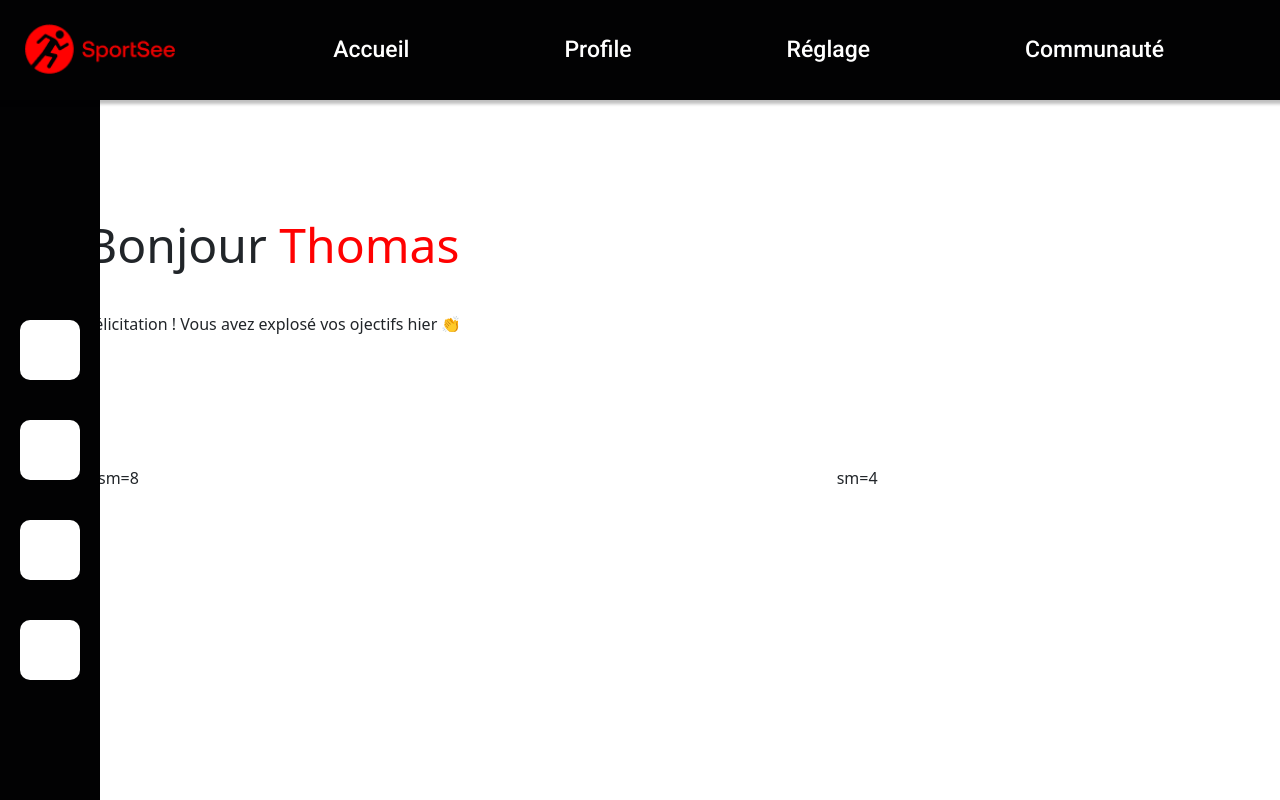
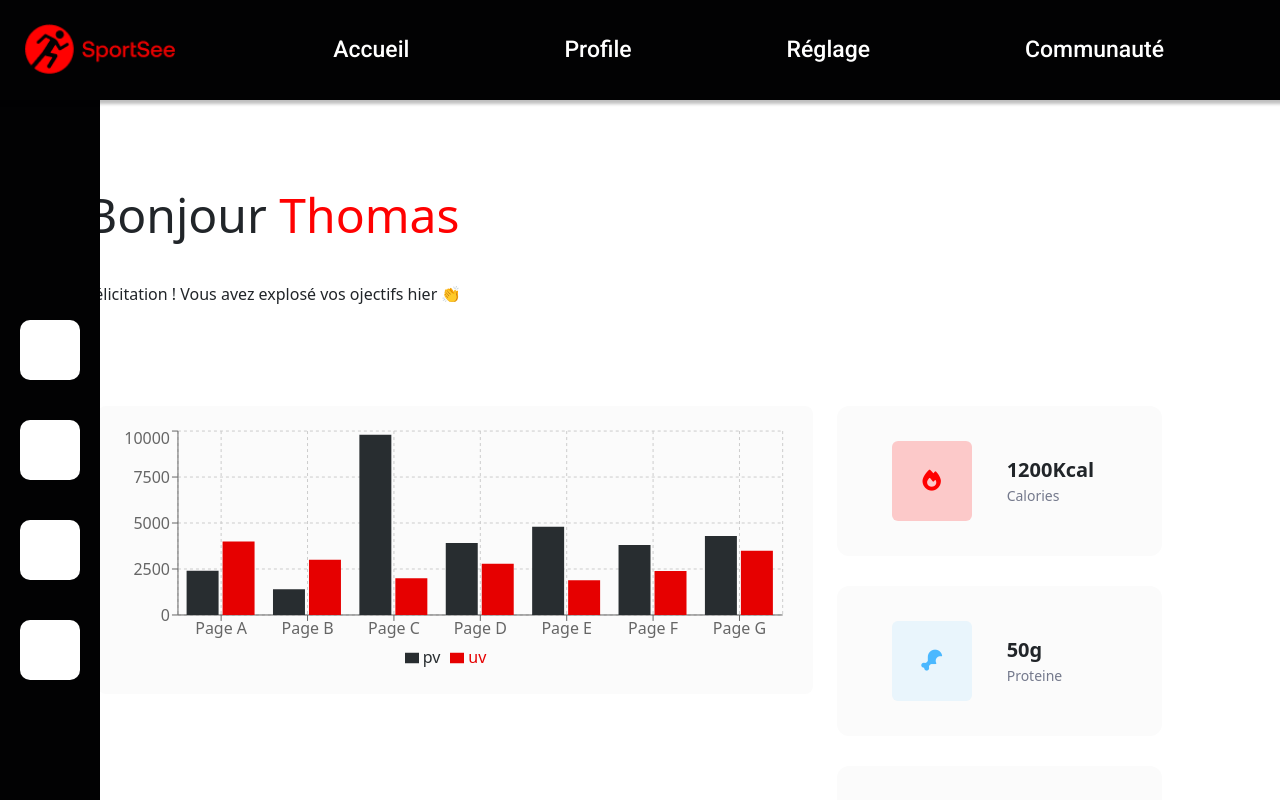
Before and after one commit to METALbrasier2X0/RaphaelArrayago_12_28022022, a React (Create React App) app in the folder sportsee/: page / in a window 1280 px wide. Shown: the top 800 px of the page. Built offline with nearby package versions, Linux system fonts and the light colour scheme.

Commit message:
Ajout des charts et des barres

```diff
--- a/sportsee/public/index.html
+++ b/sportsee/public/index.html
@@ -1,6 +1,7 @@
 <!DOCTYPE html>
 <html lang="en">
   <head>
+    <script src="https://kit.fontawesome.com/c5866b9ccb.js" crossorigin="anonymous"></script>
     <meta charset="utf-8" />
     <link rel="icon" href="%PUBLIC_URL%/favicon.ico" />
     <meta name="viewport" content="width=device-width, initial-scale=1" />
--- /dev/null
+++ b/sportsee/src/Containers/Charts/LineBar.js
@@ -0,0 +1,74 @@
+import React, { PureComponent } from 'react';
+import { BarChart, Bar, Cell, XAxis, YAxis, CartesianGrid, Tooltip, Legend, ResponsiveContainer } from 'recharts';
+
+const data = [
+  {
+    name: 'Page A',
+    uv: 4000,
+    pv: 2400,
+    amt: 2400,
+  },
+  {
+    name: 'Page B',
+    uv: 3000,
+    pv: 1398,
+    amt: 2210,
+  },
+  {
+    name: 'Page C',
+    uv: 2000,
+    pv: 9800,
+    amt: 2290,
+  },
+  {
+    name: 'Page D',
+    uv: 2780,
+    pv: 3908,
+    amt: 2000,
+  },
+  {
+    name: 'Page E',
+    uv: 1890,
+    pv: 4800,
+    amt: 2181,
+  },
+  {
+    name: 'Page F',
+    uv: 2390,
+    pv: 3800,
+    amt: 2500,
+  },
+  {
+    name: 'Page G',
+    uv: 3490,
+    pv: 4300,
+    amt: 2100,
+  },
+];
+
+function LineBar(props) {
+    return (
+ <ResponsiveContainer width="100%" height="40%">
+        <BarChart
+          width={500}
+          height={100}
+          data={data}
+          margin={{
+            top: 5,
+            right: 30,
+            left: 20,
+            bottom: 5,
+          }}
+        >
+          <CartesianGrid strokeDasharray="3 3" />
+          <XAxis dataKey="name" />
+          <YAxis />
+          <Tooltip />
+          <Legend />
+          <Bar dataKey="pv" fill="#282D30" />
+          <Bar dataKey="uv" fill="#E60000" />
+        </BarChart>
+      </ResponsiveContainer>
+    );
+  }
+export default LineBar;
--- a/sportsee/src/Containers/Charts/LineChartDemo.js
+++ b/sportsee/src/Containers/Charts/LineChartDemo.js
@@ -10,45 +10,38 @@ import {
 
 const data = [
   {
-    name: "Page A",
-    uv: 4000,
-    pv: 2400,
+    name: "L",
+    uv: 1000,
     amt: 2400
   },
   {
-    name: "Page B",
-    uv: 3000,
-    pv: 1398,
+    name: "M",
+    uv: 1500,
     amt: 2210
   },
   {
-    name: "Page C",
+    name: "M",
     uv: 2000,
-    pv: 9800,
     amt: 2290
   },
   {
-    name: "Page D",
+    name: "J",
     uv: 2780,
-    pv: 3908,
     amt: 2000
   },
   {
-    name: "Page E",
+    name: "V",
     uv: 1890,
-    pv: 4800,
     amt: 2181
   },
   {
-    name: "Page F",
+    name: "S",
     uv: 2390,
-    pv: 3800,
     amt: 2500
   },
   {
-    name: "Page G",
+    name: "D",
     uv: 3490,
-    pv: 4300,
     amt: 2100
   }
 ];
@@ -72,13 +65,7 @@ function LineChartDemo(props) {
       <YAxis />
       <Tooltip />
       <Legend />
-      <Line
-        type="monotone"
-        dataKey="pv"
-        stroke="#8884d8"
-        activeDot={{ r: 8 }}
-      />
-      <Line type="monotone" dataKey="uv" stroke="#82ca9d" />
+      <Line type="monotone" dataKey="uv" stroke="red" />
     </LineChart>
 
 
--- /dev/null
+++ b/sportsee/src/Containers/Numbers.js
@@ -0,0 +1,16 @@
+import Container from 'react-bootstrap/Container';
+
+
+
+function Numbers(props) {
+  return (
+    <>
+
+
+      <div className="NumberInfo"><div className="NumberIconDiv" style={{background: props.Color}}><i style={{color: props.ColorIcon}} class={props.Icon}></i></div><div className="NumberInfoContent"><p className="ValueNumber">{props.Info}</p> <p className="ValueTitle">{props.Title}</p></div></div>
+
+
+    </>
+  );
+}
+export default Numbers;
--- a/sportsee/src/Containers/index.js
+++ b/sportsee/src/Containers/index.js
@@ -3,6 +3,10 @@ import Row from 'react-bootstrap/Row'
 import Col from 'react-bootstrap/Col'
 
 import LineChartDemo from "./Charts/LineChartDemo.js";
+import LineBar from "./Charts/LineBar.js";
+import Numbers from "./Numbers.js";
+
+
 
 function Home(props) {
   return (
@@ -17,8 +21,18 @@ function Home(props) {
       <Container>
 
        <Row>
-      <Col sm={8}>sm=8</Col>
-      <Col sm={4}>sm=4</Col>
+          <Col sm={8}>
+           <LineBar/>
+
+          </Col>
+
+          <Col sm={4}>
+            <Numbers Info="1200Kcal" Icon="fa fa-solid fa-fire" Color="rgba(255, 0, 0, 0.2)" ColorIcon="rgba(255, 0, 0, 1)" Title="Calories" />
+            <Numbers Info="50g" Icon="fas fa-drumstick-bite" Color="#4AB8FF1A" ColorIcon="#4AB8FF" Title="Proteine" />
+            <Numbers Info="290g" Icon="fab fa-apple" Color="#F9CE231A" ColorIcon="#F9CE23" Title="Glucides" />
+            <Numbers Info="20g" Icon="fas fa-hamburger" Color="#FD51811A" ColorIcon="#FD5181" Title="Lipides" />
+          </Col>
+
       </Row>
 
       </Container>
--- a/sportsee/src/index.css
+++ b/sportsee/src/index.css
@@ -45,10 +45,11 @@ box-shadow: -1px -2px 3px 6px rgba(0,0,0,0.25);
 }
 
 .Welcome{
-  margin:  60px 0 100px 0;
+  margin:  60px 0 70px 0;
 }
 
 .Welcome h1{
+  margin-top: 70px;
   font-size: 48px;
 }
 
@@ -67,3 +68,56 @@ box-shadow: -1px -2px 3px 6px rgba(0,0,0,0.25);
   border-radius: 10px;
   margin: 20px;
 }
+
+
+.NumberInfo{
+  margin: 0px 0px 30px 0px;
+  display: flex;
+  padding-left: 55px;
+  justify-content: start;
+  align-items: center;
+  background-color: #FBFBFB;
+  border-radius: 12px;
+  width: 325px;
+  height: 150px;
+}
+.NumberInfoContent{
+  display: flex;
+  flex-direction: column;
+  align-items: start;
+  justify-content: center;
+  margin-bottom: 0px;
+}
+.ValueNumber{
+  font-size: 20px;
+  font-weight: 700;
+  margin-bottom: 0px;
+}
+
+.ValueTitle{
+  font-size: 14px;
+  font-weight: 500;
+  color: #74798C;
+  margin-bottom: 0px;
+}
+
+.NumberIconDiv{
+  width: 80px;
+  height: 80px;
+  margin-right: 35px;
+  border-radius: 6px;
+  display: flex;
+  justify-content: center;
+  align-items: center;
+  font-size: 21px;
+}
+.d-flex.justify-content-between.Header.navbar.navbar-expand.navbar-dark{
+  position: fixed;
+  top: 0;
+}
+
+.recharts-responsive-container {
+  background-color: #fbfbfb;
+  padding: 20px 0px 20px 0px;
+  border-radius: 8px;
+}
--- a/sportsee/src/index.js
+++ b/sportsee/src/index.js
@@ -7,6 +7,7 @@ import 'bootstrap/dist/css/bootstrap.min.css';
 import reportWebVitals from './reportWebVitals';
 
 import Home from "./Containers";
+import LineChartDemo from "./Containers/Charts/LineChartDemo.js";
 import Header from "./Containers/Header.js";
 
 import { generatePath } from "react-router";
@@ -22,7 +23,7 @@ export default function App() {
 
          <Routes>
             <Route index element={<Home/>} />
-
+            <Route path="test" element={<LineChartDemo />} />
           </Routes>
     </Container>
 
```
